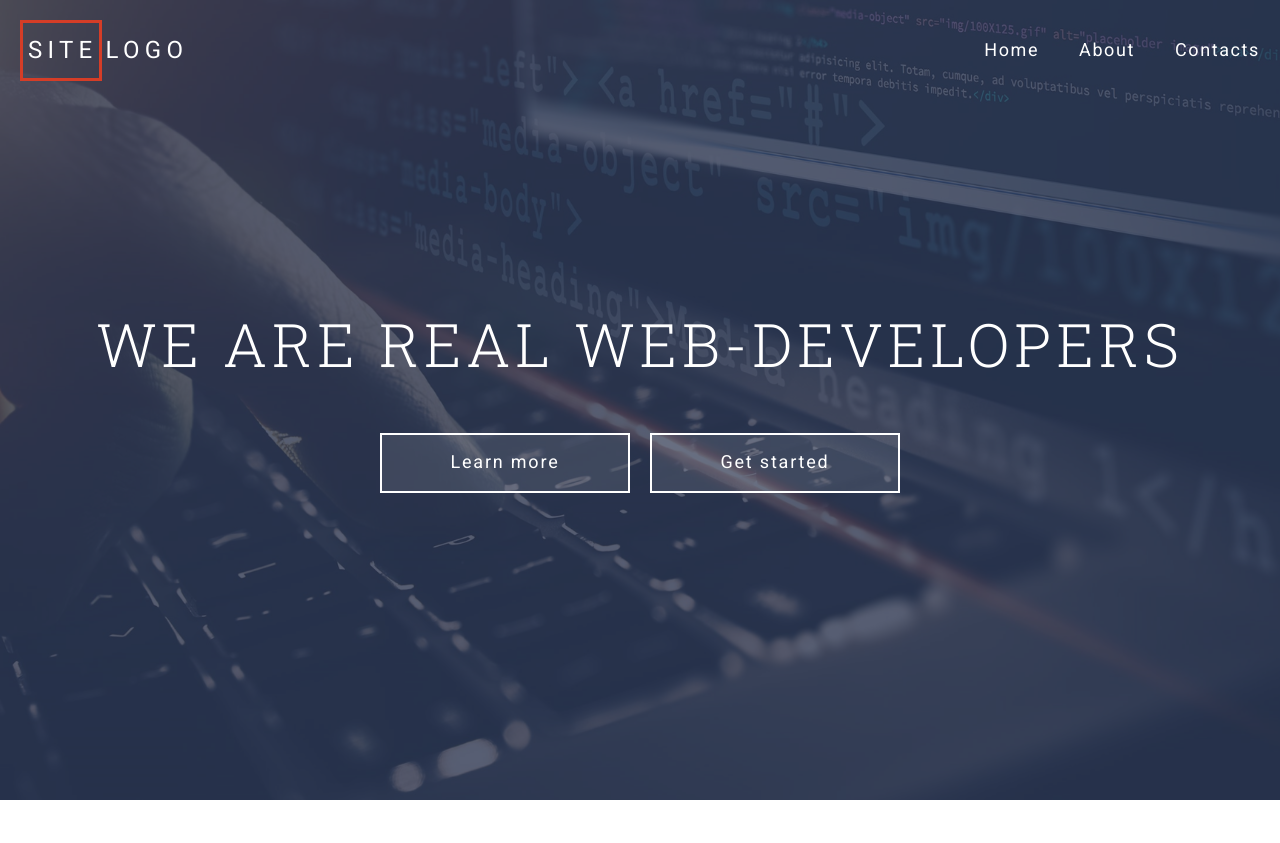
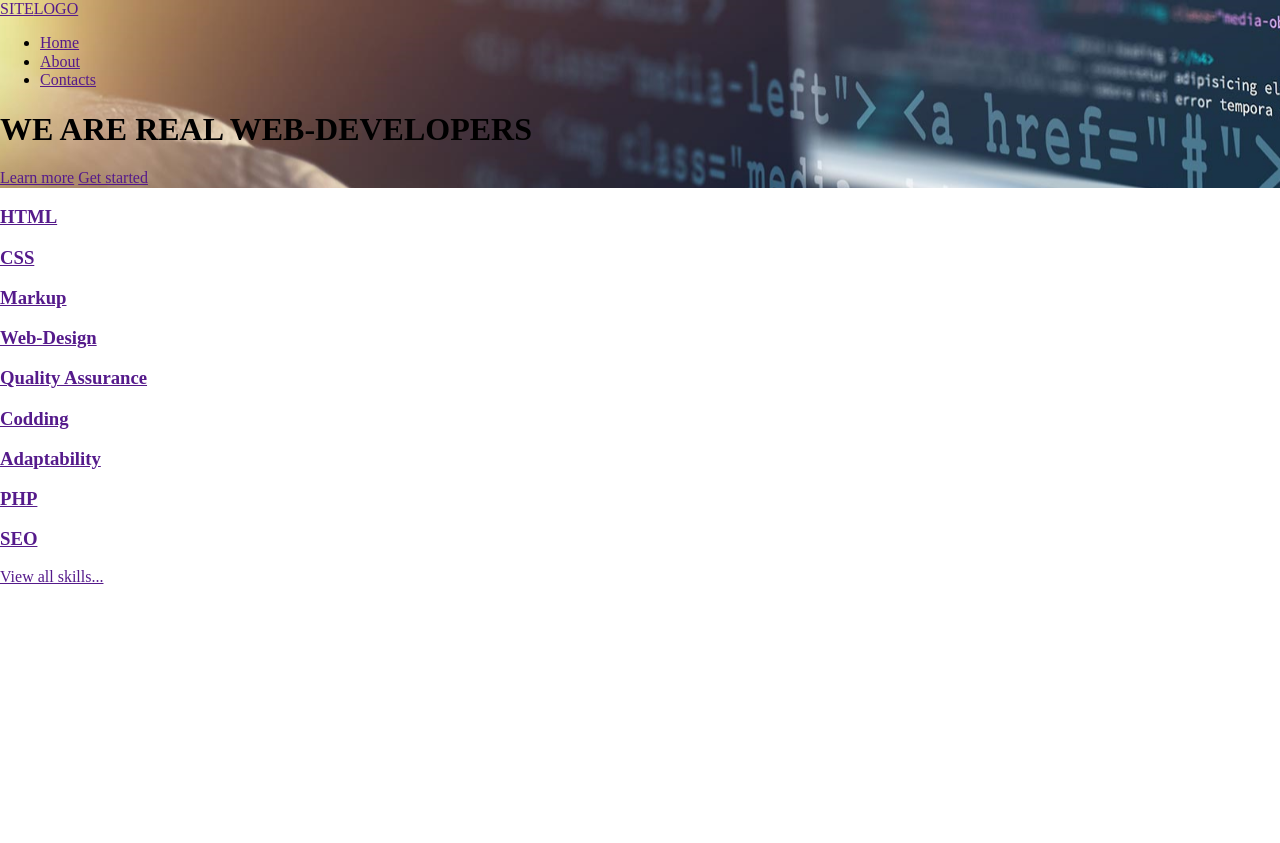
Before and after one commit to Irina-82/20210420_____grid-template, a website: page index.html in a window 1280 px wide. After the commit the page ends 800 px from the top, so only its background shows below. Drawn offline with nearby package versions, Linux system fonts and the light colour scheme; files that its build step writes are made by us from their sources.

Commit message:
обновленные стили

```diff
--- a/assets/scss/style.scss
+++ b/assets/scss/style.scss
@@ -1,22 +1,22 @@
-
-@import "../../libs/normalize.css/normalize.scss";
-@import "skin";
-@import "variables";
-@import "mixins";
-@import "mixins-media";
-@import "extends";
-
-@import "common";
-@import "header/header";
-@import "header/header-overlay";
-@import "header/header-menu";
-@import "header/header-logo";
-@import "header/header-navbar";
-@import "header/header-content";
-
-@import "sections/section-skills";
-@import "sections/section-about";
-@import "sections/section-form";
-@import "sections/section-posts";
-
-@import "footer";
+//
+//@import "../../libs/normalize.css/normalize.scss";
+//@import "skin";
+//@import "variables";
+//@import "mixins";
+//@import "mixins-media";
+//@import "extends";
+//
+//@import "common";
+//@import "header/header";
+//@import "header/header-overlay";
+//@import "header/header-menu";
+//@import "header/header-logo";
+//@import "header/header-navbar";
+//@import "header/header-content";
+//
+//@import "sections/section-skills";
+//@import "sections/section-about";
+//@import "sections/section-form";
+//@import "sections/section-posts";
+//
+//@import "footer";
```
Also changed, not shown: assets/css/style.css (deleted).
